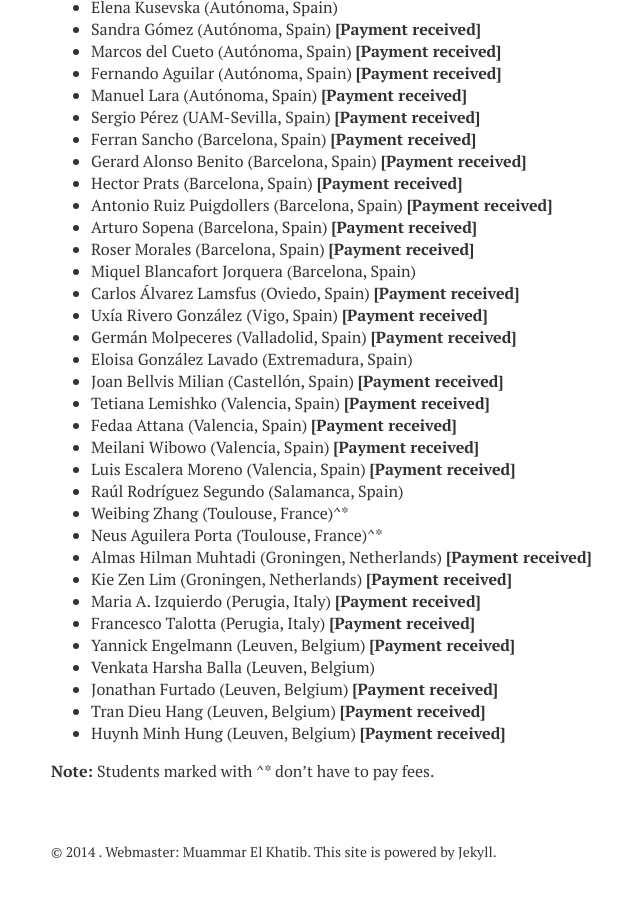
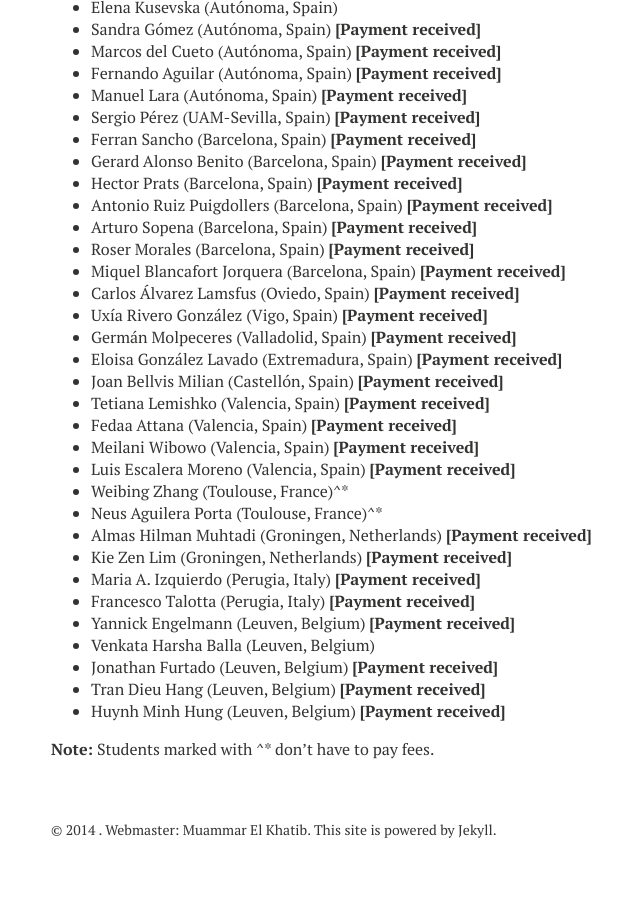
Before and after one commit to muammar/intcourse, a Jekyll site: the page built from registration/index.md, in a window 1280 px wide and 900 px high, scrolled down 1202 px. Shown: the whole window, without its empty margins (269-909 px from the left). Built offline with Jekyll 4.4.1, drawn with Linux system fonts in a browser that asks for light colours; nearby versions of some CDN libraries.

Commit message:
Nuevos pagos, chico Raul fuera

```diff
--- a/registration/index.md
+++ b/registration/index.md
@@ -62,17 +62,16 @@ using our [contact form](../contact).
 *  Antonio Ruiz Puigdollers                             (Barcelona, Spain) **[Payment received]**
 *  Arturo  Sopena                                       (Barcelona, Spain) **[Payment received]**
 *  Roser   Morales                                      (Barcelona, Spain) **[Payment received]**
-*  Miquel  Blancafort Jorquera                          (Barcelona, Spain)
+*  Miquel  Blancafort Jorquera                          (Barcelona, Spain) **[Payment received]**
 *  Carlos  Álvarez Lamsfus                            (Oviedo, Spain) **[Payment received]**
 *  Uxía    Rivero González                            (Vigo, Spain) **[Payment received]**
 *  Germán  Molpeceres                                  (Valladolid, Spain) **[Payment received]**
-*  Eloisa  González Lavado                             (Extremadura, Spain)
+*  Eloisa  González Lavado                             (Extremadura, Spain) **[Payment received]**
 *  Joan    Bellvis Milian                               (Castellón, Spain) **[Payment received]**
 *  Tetiana         Lemishko                             (Valencia, Spain) **[Payment received]**
 *  Fedaa   Attana                                       (Valencia, Spain) **[Payment received]**
 *  Meilani         Wibowo                               (Valencia, Spain) **[Payment received]**
 *  Luis    Escalera Moreno                              (Valencia, Spain) **[Payment received]**
-*  Raúl    Rodríguez Segundo                          (Salamanca, Spain)
 *  Weibing Zhang                                        (Toulouse, France)^*
 *  Neus    Aguilera Porta                               (Toulouse, France)^*
 *  Almas Hilman    Muhtadi                              (Groningen, Netherlands) **[Payment received]**
```
